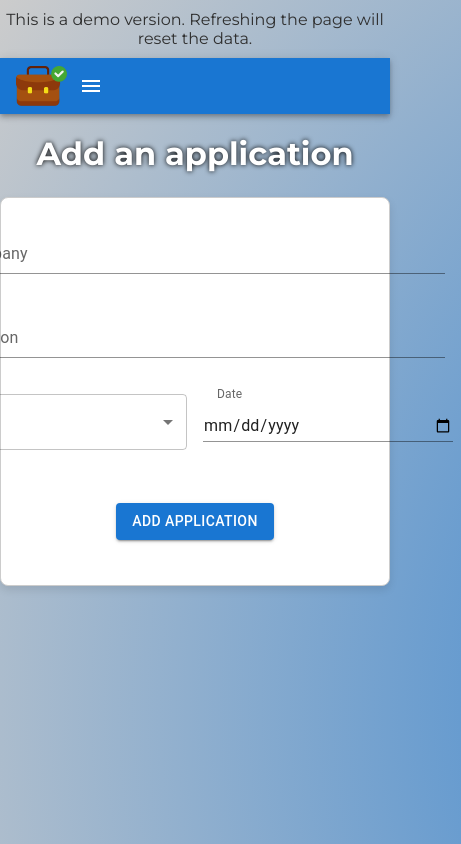
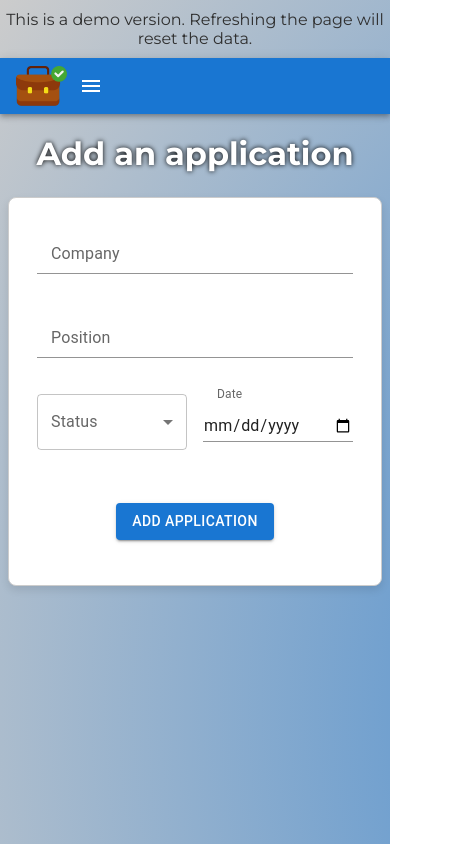
Before and after one commit to LfAyoub/jobtrackr, a React (Vite) app: page /add-application in a window 390 px wide. Shown: the whole page, 461 px wide, since content can reach past the window. Built offline with nearby package versions, Linux system fonts and the light colour scheme.

Commit message:
UI fixes for mobile screens

```diff
--- a/src/components/AddApplicationForm.jsx
+++ b/src/components/AddApplicationForm.jsx
@@ -1,14 +1,17 @@
-import FormControl from "@mui/material/FormControl";
-import Input from "@mui/material/Input";
-import InputLabel from "@mui/material/InputLabel";
-import Select from "@mui/material/Select";
-import MenuItem from "@mui/material/MenuItem";
-import Container from "@mui/material/Container";
 import { useState } from "react";
-import styles from "./AddApplicationForm.module.css";
-import FormButton from "./FormButton";
+import {
+  Container,
+  Box,
+  FormControl,
+  Input,
+  InputLabel,
+  Select,
+  MenuItem,
+} from "@mui/material";
 import { useNavigate } from "react-router-dom";
 import { useApplications } from "../context/ApplicationContext";
+import FormButton from "./FormButton";
+import styles from "./AddApplicationForm.module.css";
 
 function AddApplicationForm() {
   const [company, setCompany] = useState("");
@@ -38,6 +41,7 @@ function AddApplicationForm() {
   }
 
   return (
+    <Box sx={{ mx: 1 }}>
       <Container
         sx={{
           display: "flex",
@@ -53,7 +57,7 @@ function AddApplicationForm() {
         maxWidth="sm"
       >
         <div className={styles.formRow}>
-        <FormControl sx={{ m: 1, minWidth: 500 }}>
+          <FormControl sx={{ m: 1 }} fullWidth>
             <InputLabel htmlFor="application-name">Company</InputLabel>
             <Input
               id="company"
@@ -63,7 +67,7 @@ function AddApplicationForm() {
           </FormControl>
         </div>
         <div className={styles.formRow}>
-        <FormControl sx={{ m: 1, minWidth: 500 }}>
+          <FormControl sx={{ m: 1 }} fullWidth>
             <InputLabel htmlFor="position">Position</InputLabel>
             <Input
               id="position"
@@ -73,7 +77,7 @@ function AddApplicationForm() {
           </FormControl>
         </div>
         <div className={styles.formRow}>
-        <FormControl sx={{ m: 1, minWidth: 250 }}>
+          <FormControl sx={{ m: 1 }} fullWidth>
             <InputLabel id="status">Status</InputLabel>
             <Select
               labelId="status-select-label"
@@ -88,7 +92,7 @@ function AddApplicationForm() {
               <MenuItem value="Offer">Offer</MenuItem>
             </Select>
           </FormControl>
-        <FormControl sx={{ m: 1, minWidth: 250 }}>
+          <FormControl sx={{ m: 1 }} fullWidth>
             <InputLabel shrink htmlFor="date">
               Date
             </InputLabel>
@@ -102,6 +106,7 @@ function AddApplicationForm() {
         </div>
         <FormButton onClick={handleSubmit}>Add application</FormButton>
       </Container>
+    </Box>
   );
 }
 
--- a/src/components/AddApplicationForm.module.css
+++ b/src/components/AddApplicationForm.module.css
@@ -9,6 +9,7 @@
 
 .formRow {
   display: flex;
-  justify-content: space-between;
+  justify-content: center;
+  width: 100%;
   margin-bottom: 20px;
 }
--- a/src/components/ApplicationItem.jsx
+++ b/src/components/ApplicationItem.jsx
@@ -1,9 +1,9 @@
 import { useState } from "react";
-import PropTypes from "prop-types";
 import { TableRow, TableCell, Modal, Box, Typography } from "@mui/material";
 import { useNavigate } from "react-router-dom";
+import PropTypes from "prop-types";
+import { useApplications } from "../context/ApplicationContext";
 import styles from "./ApplicationItem.module.css";
-import { useApplications } from "../context/ApplicationContext";
 
 function ApplicationItem({ application }) {
   const [open, setOpen] = useState(false);
--- a/src/components/ApplicationsList.jsx
+++ b/src/components/ApplicationsList.jsx
@@ -1,5 +1,5 @@
+import { useEffect, useState, useMemo } from "react";
 import { Container, Box } from "@mui/material";
-import { useEffect, useState, useMemo } from "react";
 import { useNavigate } from "react-router-dom";
 import FormButton from "./FormButton";
 import Loading from "./Loading";
--- a/src/components/EditApplicationForm.jsx
+++ b/src/components/EditApplicationForm.jsx
@@ -1,11 +1,13 @@
 import { useParams } from "react-router-dom";
-import FormControl from "@mui/material/FormControl";
-import Input from "@mui/material/Input";
-import InputLabel from "@mui/material/InputLabel";
-import Select from "@mui/material/Select";
-import MenuItem from "@mui/material/MenuItem";
-import Box from "@mui/material/Box";
-import Container from "@mui/material/Container";
+import {
+  Container,
+  Box,
+  FormControl,
+  Input,
+  InputLabel,
+  Select,
+  MenuItem,
+} from "@mui/material";
 import { useState } from "react";
 import styles from "./AddApplicationForm.module.css";
 import FormButton from "./FormButton";
@@ -77,7 +79,7 @@ function EditApplicationForm() {
         maxWidth="sm"
       >
         <div className={styles.formRow}>
-          <FormControl sx={{ m: 1, minWidth: 500 }}>
+          <FormControl sx={{ m: 1 }} fullWidth>
             <InputLabel htmlFor="application-name">Company</InputLabel>
             <Input
               id="company"
@@ -87,7 +89,7 @@ function EditApplicationForm() {
           </FormControl>
         </div>
         <div className={styles.formRow}>
-          <FormControl sx={{ m: 1, minWidth: 500 }}>
+          <FormControl sx={{ m: 1 }} fullWidth>
             <InputLabel htmlFor="position">Position</InputLabel>
             <Input
               id="position"
@@ -97,7 +99,7 @@ function EditApplicationForm() {
           </FormControl>
         </div>
         <div className={styles.formRow}>
-          <FormControl sx={{ m: 1, minWidth: 250 }}>
+          <FormControl sx={{ m: 1 }} fullWidth>
             <InputLabel id="status">Status</InputLabel>
             <Select
               labelId="status-select-label"
@@ -112,7 +114,7 @@ function EditApplicationForm() {
               <MenuItem value="Offer">Offer</MenuItem>
             </Select>
           </FormControl>
-          <FormControl sx={{ m: 1, minWidth: 250 }}>
+          <FormControl sx={{ m: 1 }} fullWidth>
             <InputLabel htmlFor="date">Date</InputLabel>
             <Input
               id="date"
--- a/src/components/LastApplications.jsx
+++ b/src/components/LastApplications.jsx
@@ -1,3 +1,4 @@
+import { useState } from "react";
 import {
   Container,
   Typography,
@@ -11,7 +12,6 @@ import {
   Button,
 } from "@mui/material";
 import { Link } from "react-router-dom";
-import { useState } from "react";
 import styles from "./LastApplications.module.css";
 
 function LastApplications({ data }) {
--- a/src/components/MyDocuments.jsx
+++ b/src/components/MyDocuments.jsx
@@ -11,8 +11,7 @@ function MyDocuments() {
         sx={{
           display: "flex",
           justifyContent: "center",
-          gap: "1rem",
-          my: "2rem",
+          gap: 1,
         }}
       >
         <a
--- a/src/components/MyDocuments.module.css
+++ b/src/components/MyDocuments.module.css
@@ -2,9 +2,9 @@
   border: 1px solid #ccc;
   padding: 15px;
   text-align: center;
-  width: 200px;
   border-radius: 4px;
   box-shadow: 0 4px 8px 0 rgba(0, 0, 0, 0.2);
+  width: 10rem;
 }
 
 .document:hover {
@@ -13,7 +13,7 @@
 }
 
 .document h4 {
-  margin: 15px;
+  margin: 15px 0;
 }
 
 .documentLink {
```
Lines whose indentation alone changed are shown as unchanged.
